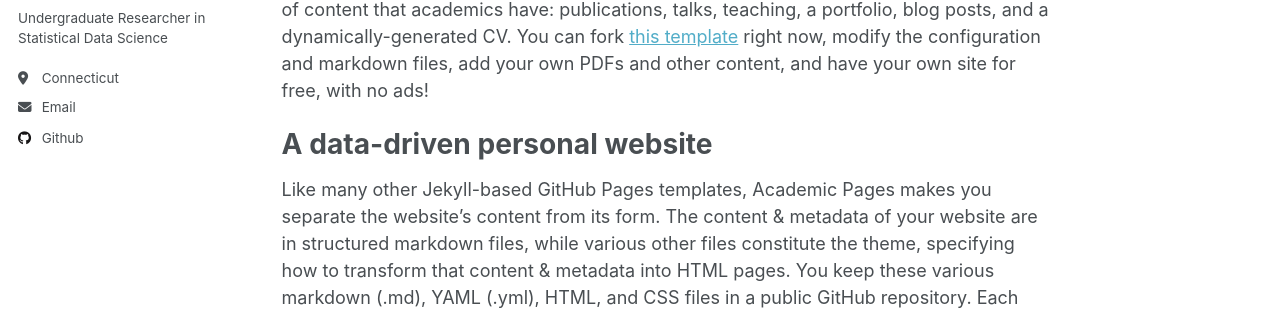
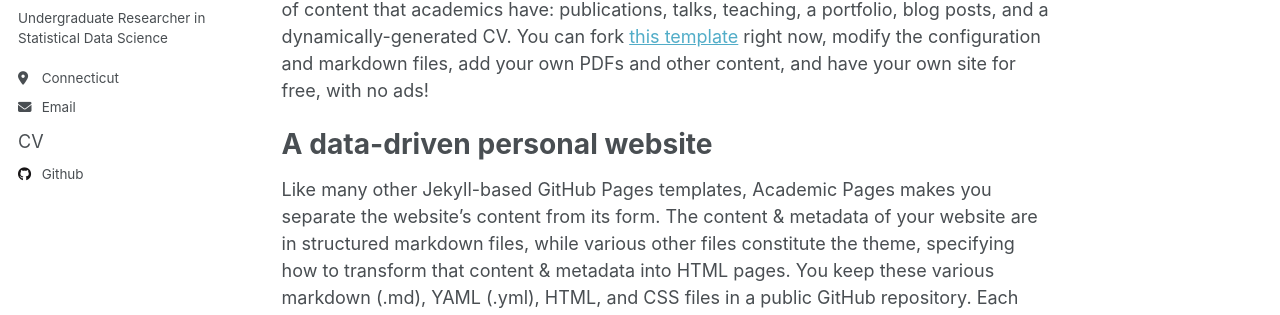
Before and after one commit to az-serein/az-serein.github.io, a Jekyll site: the page built from _pages/about.md, in a window 1280 px wide. Shown: the part 315-630 px from the top of the page. Built offline with Jekyll 4.4.1, drawn with Linux system fonts in a browser that asks for light colours.

Commit message:
Update author-profile.html

```diff
--- a/_includes/author-profile.html
+++ b/_includes/author-profile.html
@@ -36,7 +36,9 @@
       {% if author.email %}
         <li><a href="mailto:{{ author.email }}"><i class="fas fa-fw fa-envelope icon-pad-right" aria-hidden="true"></i>{{ site.data.ui-text[site.locale].email_label | default: "Email" }}</a></li>
       {% endif %}
-
+      {% if site.author.cv %}
+        <a href="{{ site.author.cv }}" target="_blank">CV</a>
+      {% endif %}
       <!-- Font Awesome and Academicons icons / Academic websites -->
       {% if author.arxiv %}
         <li><a href="{{ author.arxiv }}"><i class="ai ai-arxiv ai-fw icon-pad-right"></i>arXiv</a></li>
```
